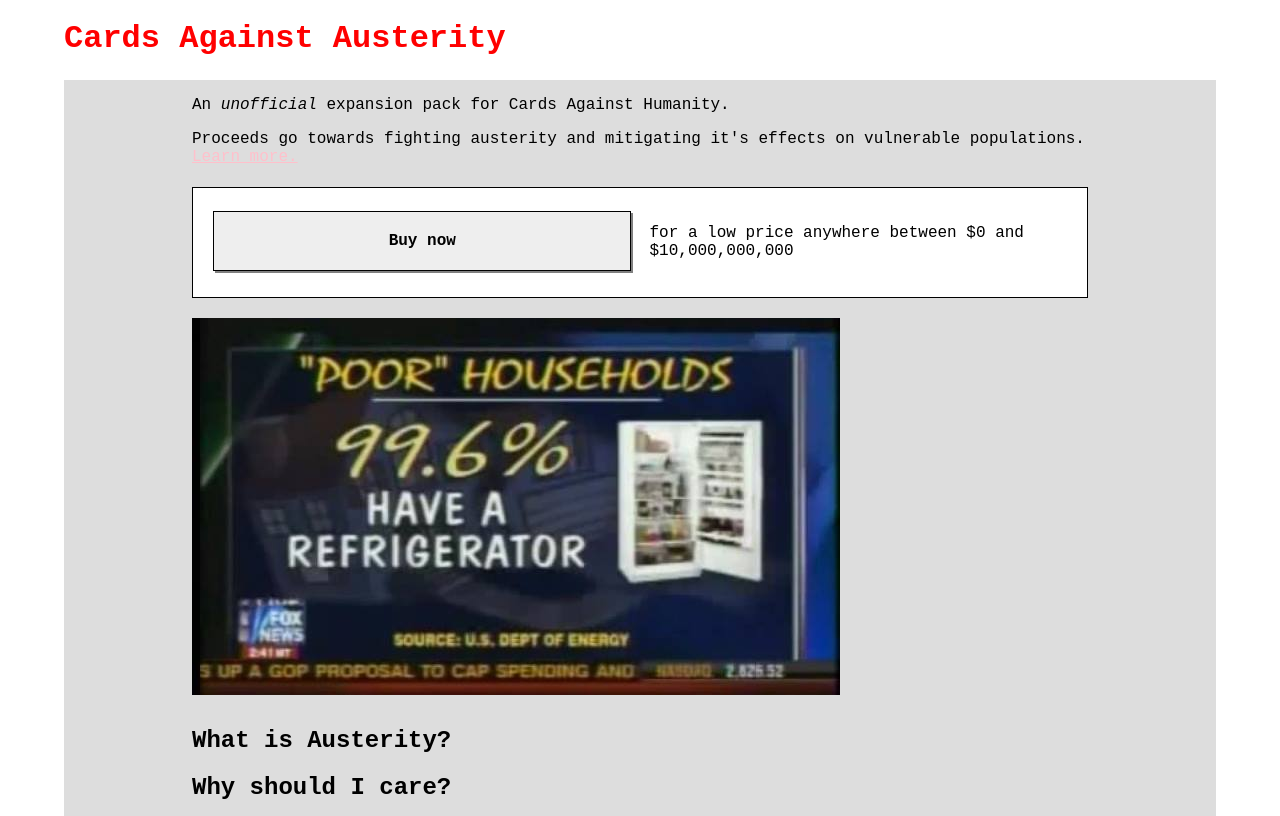
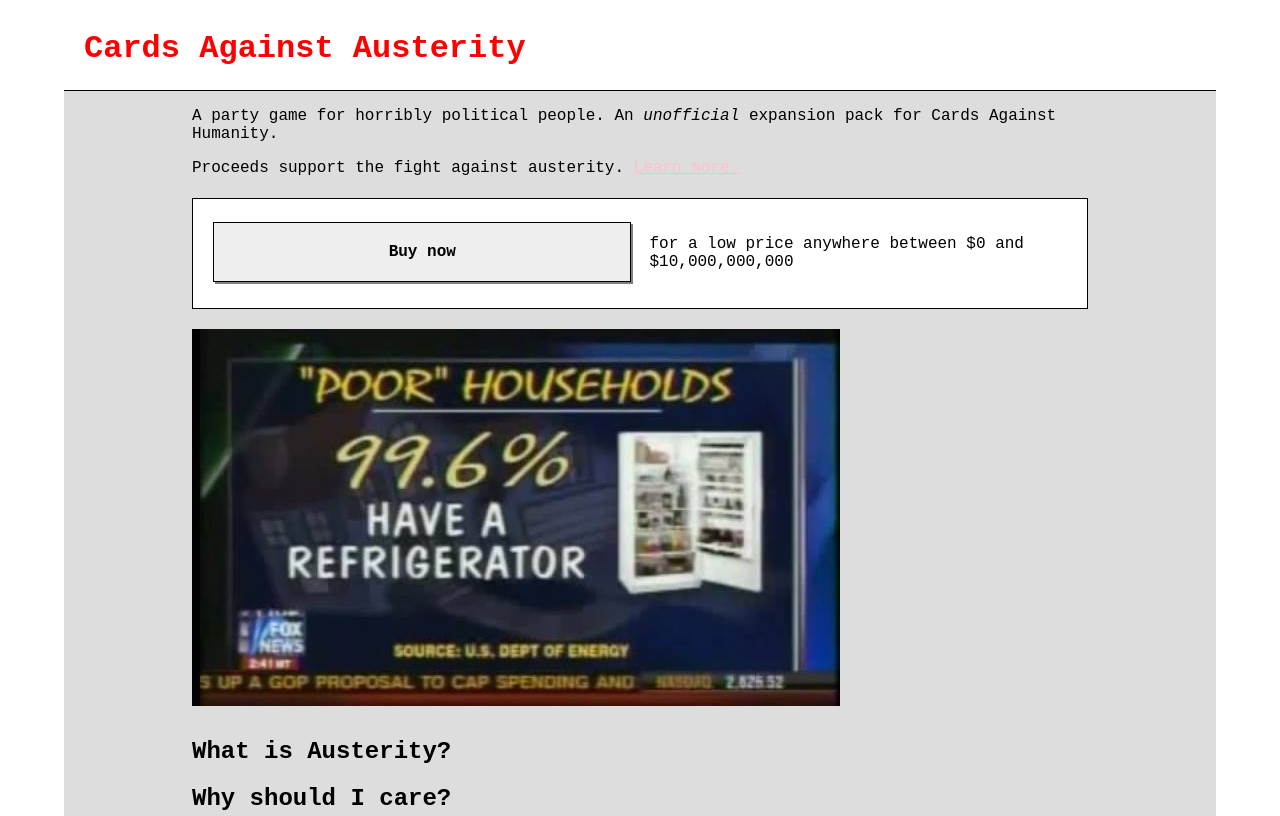
Before and after one commit to okdistribute/cardsagainstausterity, a plain HTML site: page index.html in a window 1280 px wide. Shown: the top 816 px of the page. Drawn offline with Linux system fonts and the light colour scheme.

Commit message:
update header

```diff
--- a/index.html
+++ b/index.html
@@ -11,7 +11,9 @@
         font-size: 16px;
       }
       .header {
+        padding: 10px 20px 0px;
         background-color: white;
+        border-bottom: 1px solid black;
       }
       #content {
         background-color: #ddd;
@@ -64,10 +66,10 @@
       </div>
       <div class="center pl3 pr3 pl6-ns pr6-ns ">
         <p>
-        An <i>unofficial</i> expansion pack for Cards Against Humanity.
+        A party game for horribly political people. An <i>unofficial</i> expansion pack for Cards Against Humanity.
         </p>
           <p>
-            Proceeds go towards fighting austerity and mitigating it's effects on vulnerable populations.
+            Proceeds support the fight against austerity.
             <a href="#learn">Learn more.</a>
           </p>
         <div id="buynow" class=" w-100">
```
